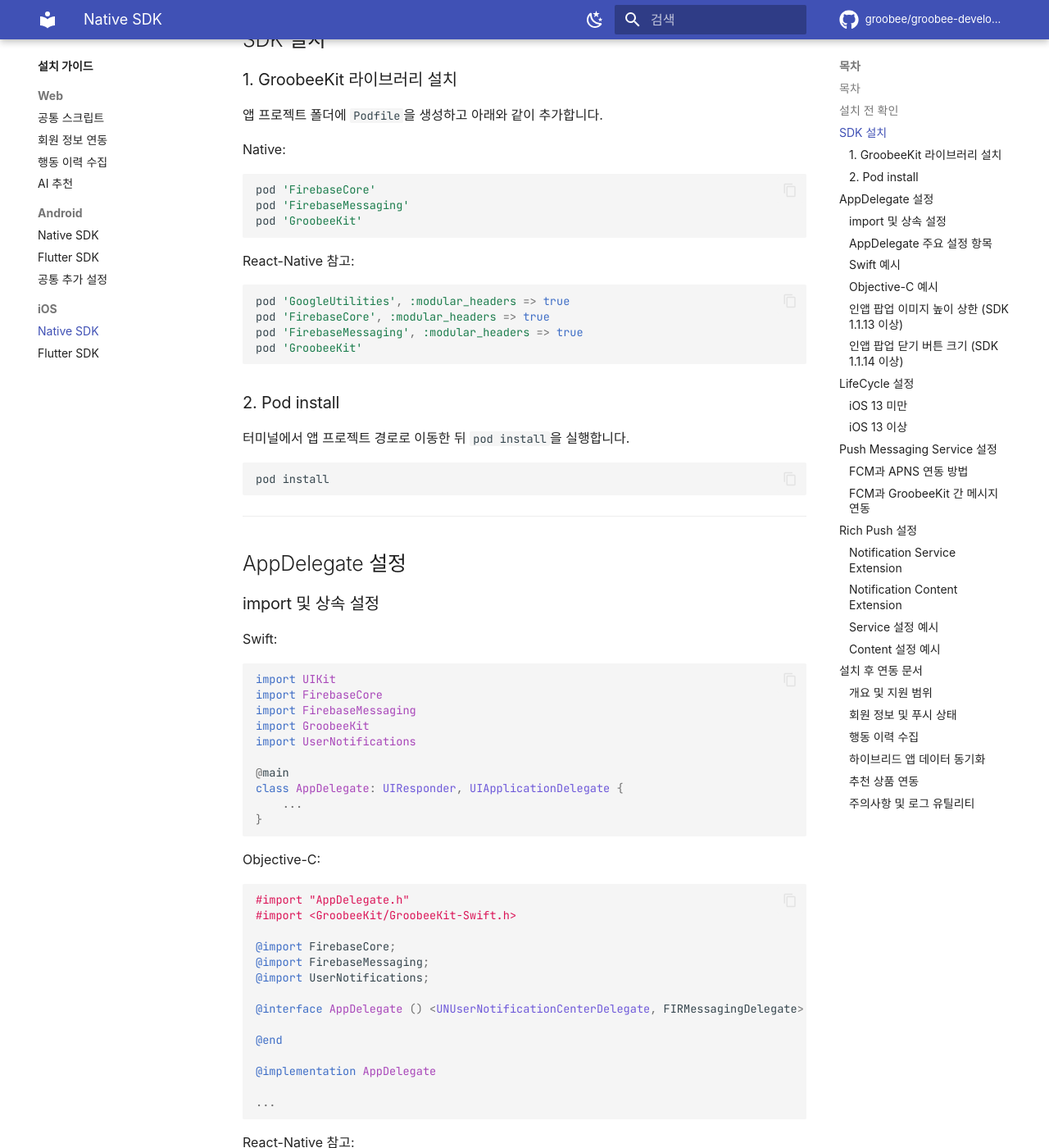
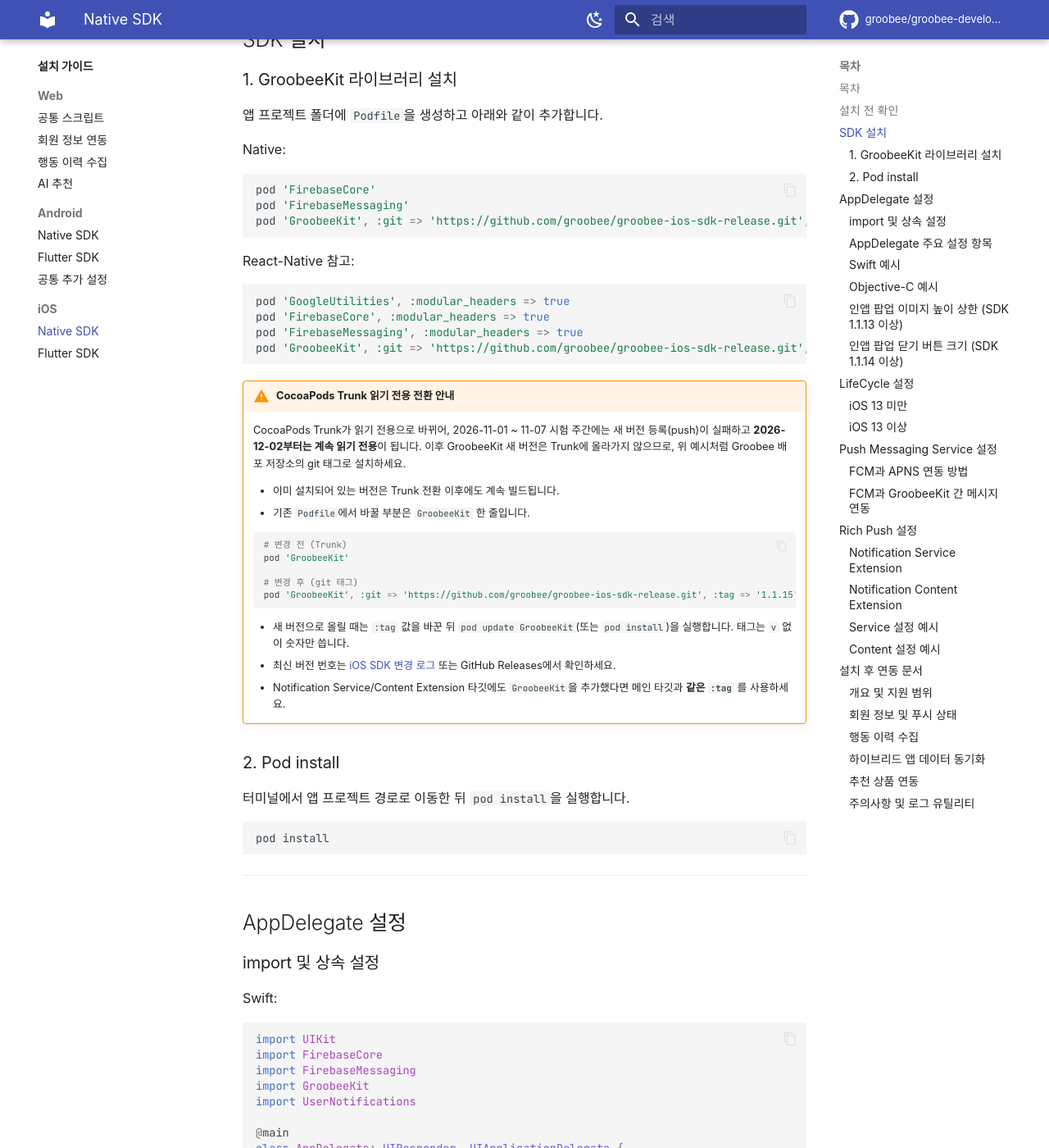
Before and after one commit to groobee/groobee-developer-support, an MkDocs documentation site: the page built from docs/installation/installation-ios-sdk.md, in a window 1280 px wide and 1400 px high, scrolled down 1320 px. Shown: the whole window at 82% size. Built offline with MkDocs 1.6.1 and Material for MkDocs 9.7.7, drawn with Linux system fonts in a browser that asks for light colours; some web fonts are replaced; comment, search, counter and statistics services are not loaded.

Commit message:
patch: iOS SDK 설치 가이드를 CocoaPods Trunk 없이 git 태그로 설치하는 방식으로 변경
Co-Authored-By: Claude Sonnet 5.5 <noreply@anthropic.com>
Room: 2026-10-26-19d9 코코아팟이슈
Room-Task: iOS 설치 가이드 trunk 없는 설치 방법 작성

````diff
--- a/docs/installation/installation-ios-sdk.md
+++ b/docs/installation/installation-ios-sdk.md
@@ -52,7 +52,7 @@ Native:
 ```ruby
 pod 'FirebaseCore'
 pod 'FirebaseMessaging'
-pod 'GroobeeKit'
+pod 'GroobeeKit', :git => 'https://github.com/groobee/groobee-ios-sdk-release.git', :tag => '1.1.15'
 ```
 
 React-Native 참고:
@@ -61,8 +61,26 @@ React-Native 참고:
 pod 'GoogleUtilities', :modular_headers => true
 pod 'FirebaseCore', :modular_headers => true
 pod 'FirebaseMessaging', :modular_headers => true
-pod 'GroobeeKit'
+pod 'GroobeeKit', :git => 'https://github.com/groobee/groobee-ios-sdk-release.git', :tag => '1.1.15'
 ```
+
+!!! warning "CocoaPods Trunk 읽기 전용 전환 안내"
+    CocoaPods Trunk가 읽기 전용으로 바뀌어, 2026-11-01 ~ 11-07 시험 주간에는 새 버전 등록(push)이 실패하고 **2026-12-02부터는 계속 읽기 전용**이 됩니다. 이후 GroobeeKit 새 버전은 Trunk에 올라가지 않으므로, 위 예시처럼 Groobee 배포 저장소의 git 태그로 설치하세요.
+
+    - 이미 설치되어 있는 버전은 Trunk 전환 이후에도 계속 빌드됩니다.
+    - 기존 `Podfile`에서 바꿀 부분은 `GroobeeKit` 한 줄입니다.
+
+    ```ruby
+    # 변경 전 (Trunk)
+    pod 'GroobeeKit'
+
+    # 변경 후 (git 태그)
+    pod 'GroobeeKit', :git => 'https://github.com/groobee/groobee-ios-sdk-release.git', :tag => '1.1.15'
+    ```
+
+    - 새 버전으로 올릴 때는 `:tag` 값을 바꾼 뒤 `pod update GroobeeKit`(또는 `pod install`)을 실행합니다. 태그는 `v` 없이 숫자만 씁니다.
+    - 최신 버전 번호는 [iOS SDK 변경 로그](../changelog/sdk-ios-changelog.md) 또는 GitHub Releases에서 확인하세요.
+    - Notification Service/Content Extension 타깃에도 `GroobeeKit`을 추가했다면 메인 타깃과 **같은 `:tag`** 를 사용하세요.
 
 ### 2. Pod install
 
````
Also changed, not shown: docs/changelog/document-history.md (+8 -0 lines), docs/getting-started/gettingstart-ios.md (+1 -1 lines), docs/installation/installation-ios-flutter-sdk.md (+8 -5 lines).
